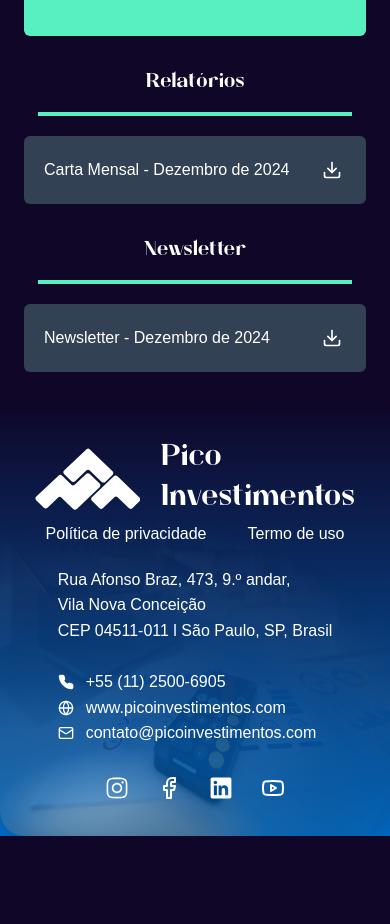
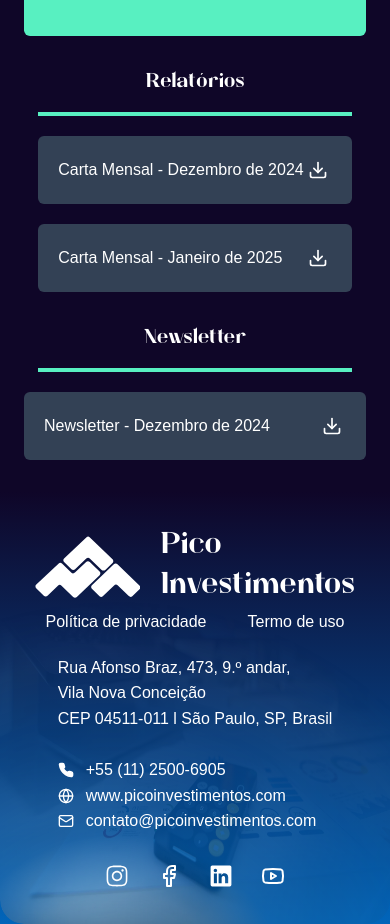
Before and after one commit to Luis-Kendelick/picoinvestimentos, a React (Vite) app: page /insights in a window 390 px wide. Shown: the part 1240-2164 px from the top of the page. Before the commit the page ends 2076 px from the top, so only its background shows below. Built offline with nearby package versions, Linux system fonts and the light colour scheme; grey boxes are pictures that could not be loaded.

Commit message:
add: carta mensal jan 25

```diff
--- a/src/pages/BeACliente.tsx
+++ b/src/pages/BeACliente.tsx
@@ -68,7 +68,6 @@ const formSchema = z.object({
 });
 
 const BeAClient = () => {
-  // console.log('🚀 ~ apiKey:', apiKey);
   const [titleBox, animateTitleBox] = useAnimate();
   const [logo, animateLogo] = useAnimate();
   const [isFetchingForm, setIsFetchingForm] = useState(false);
@@ -108,12 +107,11 @@ const BeAClient = () => {
   });
 
   const sendEmail = async (data: z.infer<typeof formSchema>) => {
-    console.log('🚀 ~ sendEmail ~ data:', data);
     setIsFetchingForm(true);
     try {
       await emailjs.send(
-        'service_t4f4b9b', // service ID
-        'template_zwx5ok1', // template ID
+        'service_t4f4b9b',
+        'template_zwx5ok1',
         {
           name: data.name,
           lastname: data.lastname,
--- a/src/pages/Insights.tsx
+++ b/src/pages/Insights.tsx
@@ -124,10 +124,14 @@ const Insights = () => {
             <h2 className='font-calya text-xl md:text-2xl text-center justify-center'>Relatórios</h2>
             <div className='bg-picoLightGreen w-11/12 h-1 mt-4' />
           </div>
-          <div className='flex justify-around flex-wrap w-full gap-5'>
+          <div className='flex justify-around flex-wrap w-11/12 gap-5'>
             <div className='p-5 bg-slate-700 rounded-md cursor-pointer w-full md:max-w-[48%] flex justify-between items-center'>
               <p>Carta Mensal - Dezembro de 2024</p>
               <DownloadIcon className='h-7 w-7 p-1 transition-colors duration-200 hover:bg-slate-400 rounded-md' onClick={() => downloadPDF(pdfs.find(pdf => pdf.name === 'carta-mensal-12-24.pdf')?.path ?? '')} />
+            </div>
+            <div className='p-5 bg-slate-700 rounded-md cursor-pointer w-full md:max-w-[48%] flex justify-between items-center'>
+              <p>Carta Mensal - Janeiro de 2025</p>
+              <DownloadIcon className='h-7 w-7 p-1 transition-colors duration-200 hover:bg-slate-400 rounded-md' onClick={() => downloadPDF(pdfs.find(pdf => pdf.name === 'carta-mensal-01-25.pdf')?.path ?? '')} />
             </div>
           </div>
           <div className='w-full flex flex-col items-center mt-3'>
```
Also changed, not shown: 1 other file (tests, documents, lock files or other folders).
